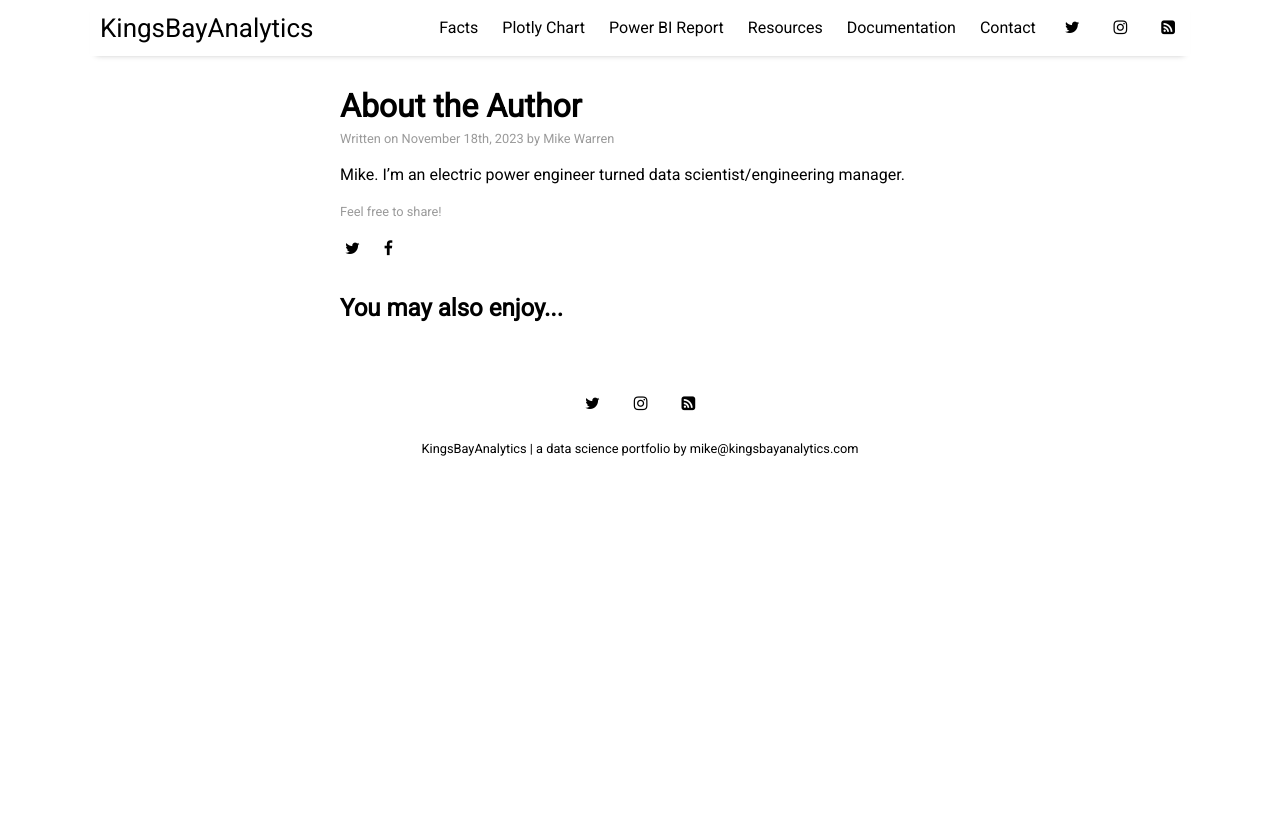
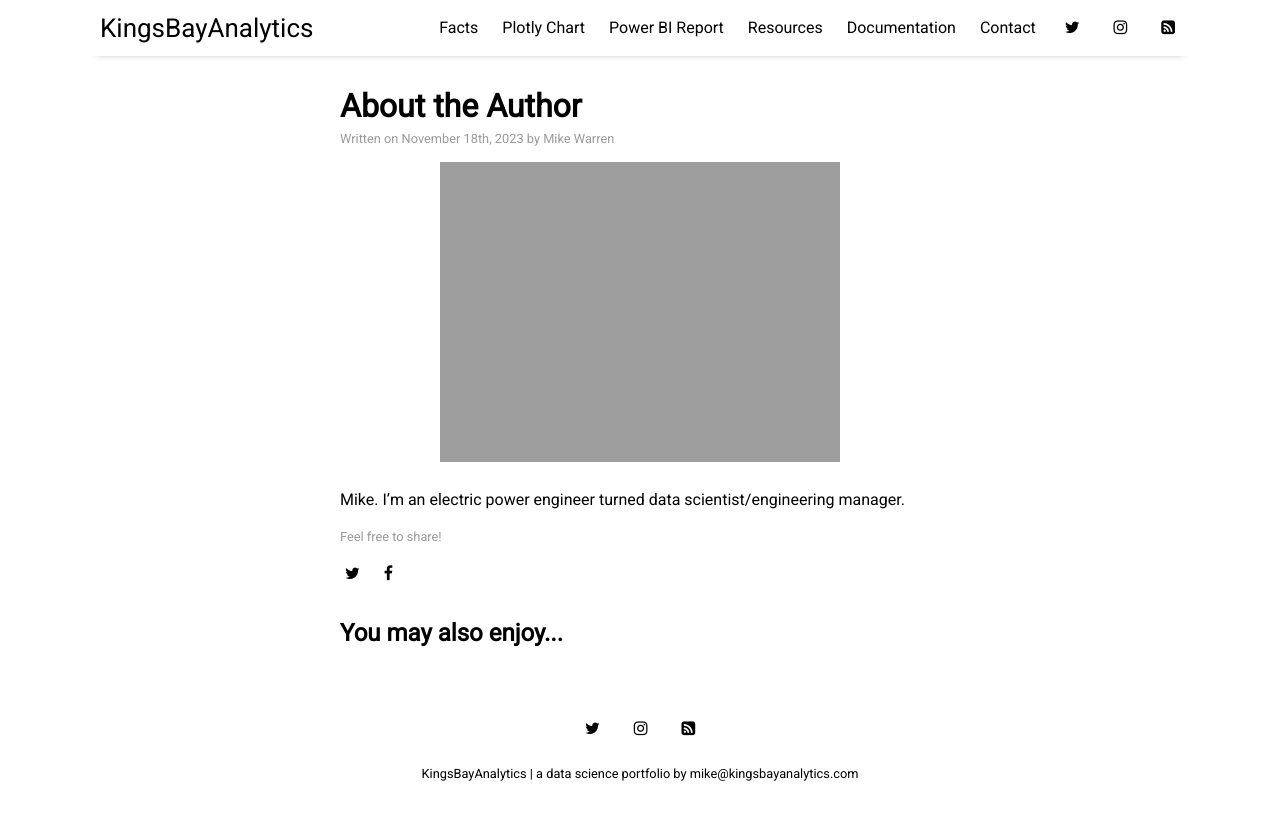
Before and after one commit to kingsbayanalytics/kba.github.io, a Jekyll site: the page built from _posts/2023-11-18-about-the-author.md, in a window 1280 px wide. Shown: the top 820 px of the page. Built offline with Jekyll 4.4.1, drawn with Linux system fonts in a browser that asks for light colours; nearby versions of some CDN libraries; a script that is not in the unit is left out.

Commit message:
img again

```diff
--- a/_posts/2023-11-18-about-the-author.md
+++ b/_posts/2023-11-18-about-the-author.md
@@ -4,7 +4,7 @@ title: "About the Author"
 author: "Mike Warren"
 categories: facts
 tags: [sample]
-image:
+image: "https://i.imgur.com/SmS2YV8.jpg"
 ---
 
 
```
